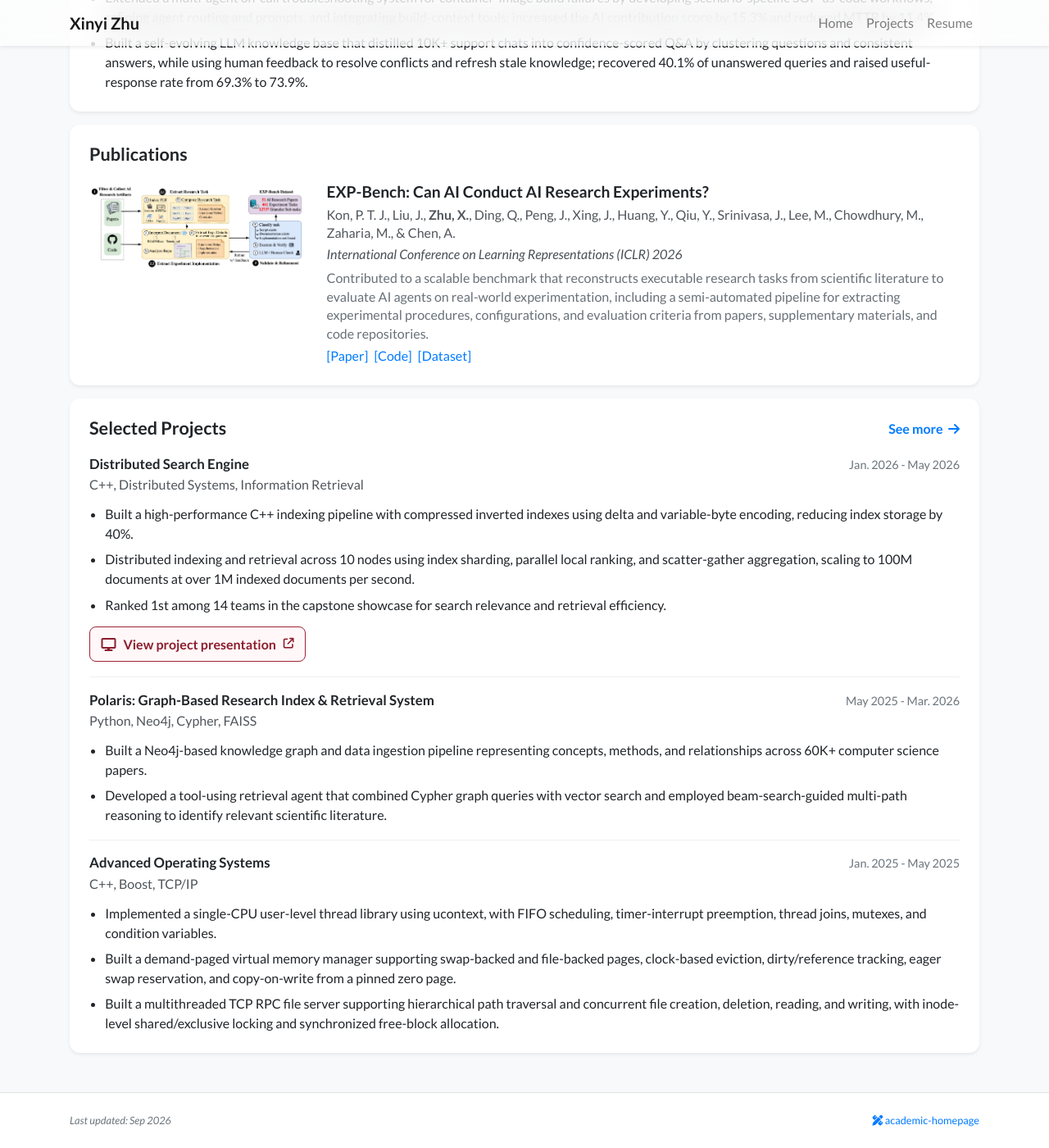
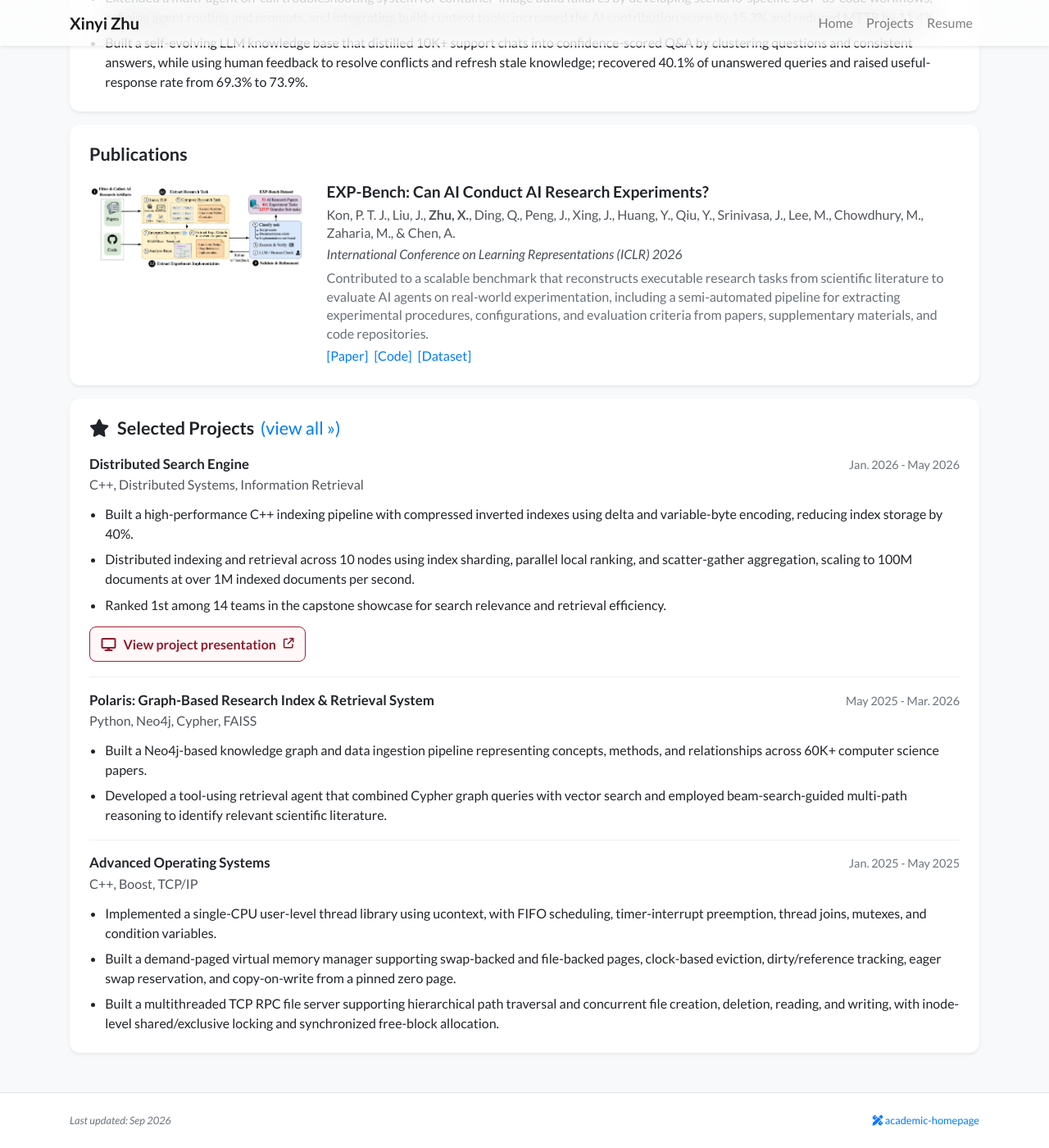
Before and after one commit to yiliazhuxyxy/yiliazhuxyxy.github.io, a Jekyll site: the page built from index_layout2.html, in a window 1280 px wide and 1400 px high, scrolled down 1218 px. Shown: the whole window at 82% size. Built offline with Jekyll 4.4.1, drawn with Linux system fonts in a browser that asks for light colours; nearby versions of some CDN libraries; a style sheet for code colours, icons or effects is not loaded.

Commit message:
Refine selected projects heading

```diff
--- a/_includes/widgets/project_list_card.html
+++ b/_includes/widgets/project_list_card.html
@@ -3,12 +3,11 @@
         <div class="card border-0 shadow-sm bg-white">
             <div class="card-body p-4">
                 <div class="section-heading-row">
-                    <h3 class="section-title mb-0">{{ include.title | default: "Projects" }}</h3>
-                    {% if include.show_more %}
-                    <a class="see-more-link" href="{{ '/projects' | relative_url }}" aria-label="See all projects">
-                        See more <i class="fas fa-arrow-right" aria-hidden="true"></i>
-                    </a>
-                    {% endif %}
+                    <h3 class="section-title mb-0{% if include.show_more %} section-title-with-link{% endif %}">
+                        {% if include.show_more %}<i class="fas fa-star section-title-icon" aria-hidden="true"></i>{% endif %}
+                        {{ include.title | default: "Projects" }}{% if include.show_more %}
+                        <a class="view-all-inline" href="{{ '/projects' | relative_url }}" aria-label="View all projects">(view all <span aria-hidden="true">&raquo;</span>)</a>{% endif %}
+                    </h3>
                 </div>
                 <div class="project-list">
                     {% for item in site.data.profile.projects %}
--- a/_layouts/default.html
+++ b/_layouts/default.html
@@ -14,7 +14,7 @@
     <link rel="preconnect" href="https://fonts.gstatic.com" crossorigin>
     <link href="https://fonts.googleapis.com/css2?family=Lato:ital,wght@0,300;0,400;0,700;0,900;1,300;1,400;1,700;1,900&family=Fira+Sans:ital,wght@0,100;0,200;0,300;0,400;0,500;0,600;0,700;0,800;0,900;1,100;1,200;1,300;1,400;1,500;1,600;1,700;1,800;1,900&family=Source+Code+Pro:ital,wght@0,200..900;1,200..900&display=swap" rel="stylesheet">
     <link rel="stylesheet" href="https://cdn.jsdelivr.net/npm/katex@0.16.11/dist/katex.min.css" integrity="sha384-nB0miv6/jRmo5UMMR1wu3Gz6NLsoTkbqJghGIsx//Rlm+ZU03BU6SQNC66uf4l5+" crossorigin="anonymous">
-    <link rel="stylesheet" href="{{ '/assets/css/global.css' | relative_url }}?v=20260906-4">
+    <link rel="stylesheet" href="{{ '/assets/css/global.css' | relative_url }}?v=20260906-5">
 </head>
 <body class="bg-light" {{ page.body_attr }}>
     {% include navbar.html %}
--- a/assets/css/global.css
+++ b/assets/css/global.css
@@ -98,28 +98,27 @@ div.lazy {
 }
 
 .section-heading-row {
-    display: flex;
-    align-items: center;
-    justify-content: space-between;
-    gap: 1rem;
     margin-bottom: 1.25rem;
 }
 
-.see-more-link {
-    display: inline-flex;
-    align-items: center;
-    gap: 0.4rem;
-    font-weight: 700;
+.section-title-icon {
+    margin-right: 0.35rem;
+}
+
+.section-title-with-link {
     white-space: nowrap;
 }
 
-.see-more-link i {
-    transition: transform 0.2s ease;
+.view-all-inline {
+    display: inline;
+    margin-left: 0.2rem;
+    font-weight: 400;
+    white-space: nowrap;
 }
 
-.see-more-link:hover i,
-.see-more-link:focus i {
-    transform: translateX(3px);
+.view-all-inline:hover,
+.view-all-inline:focus {
+    text-decoration: underline;
 }
 
 .timeline-item {
```
